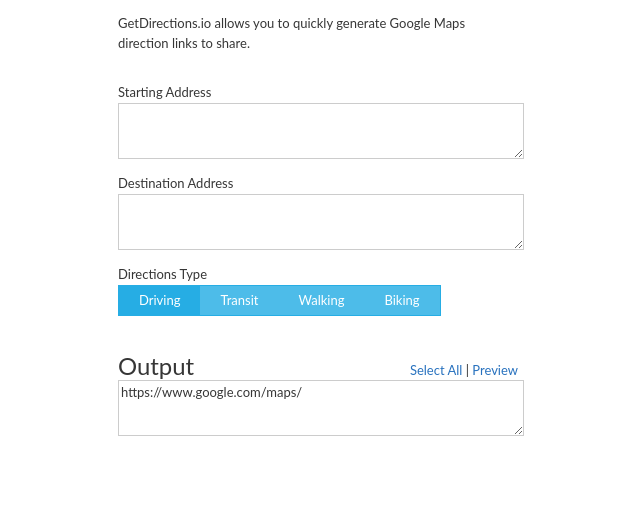
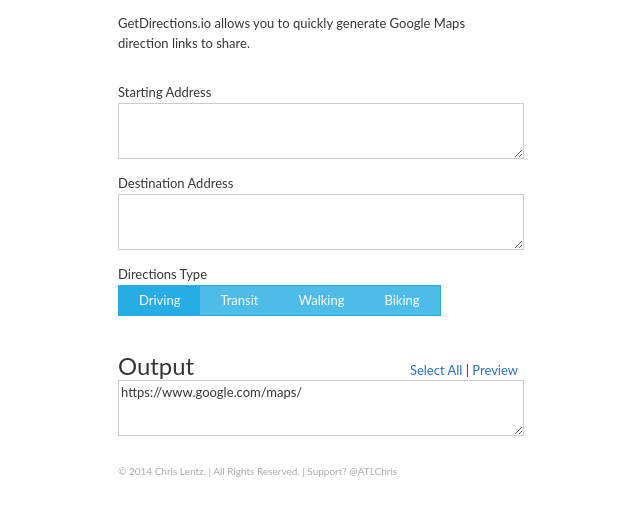
Before and after one commit to chrislentz/getdirections.io, a plain HTML site: page index.html in a window 1280 px wide. Shown: the part 152-668 px from the top of the page, without its empty margins (322-962 px from the left). Drawn offline with nearby package versions, Linux system fonts and the light colour scheme.

Commit message:
Added a site footer.

```diff
--- a/css/main.css
+++ b/css/main.css
@@ -133,3 +133,19 @@ label {
   float: right;
   margin-top: 9px;
 }
+
+/* Footer Container */
+.footer-container {
+  width: 400px;
+  margin: 20px auto 0 auto;
+  font-size: 10px;
+  color: #aaa;
+}
+
+.footer-container a {
+  color: #aaa;
+}
+
+.footer-container a:hover {
+  color: #555;
+}
--- a/index.html
+++ b/index.html
@@ -39,6 +39,9 @@
         </div>
       </div>
     </div>
+
+    <div class="footer-container">&copy; 2014 Chris Lentz. | All Rights Reserved. | Support? <a href="http://twitter.com/atlchris">@ATLChris</a></div>
+
     <script src="//ajax.googleapis.com/ajax/libs/jquery/2.1.1/jquery.min.js"></script>
     <script src="js/main.js"></script>
   </body>
```
